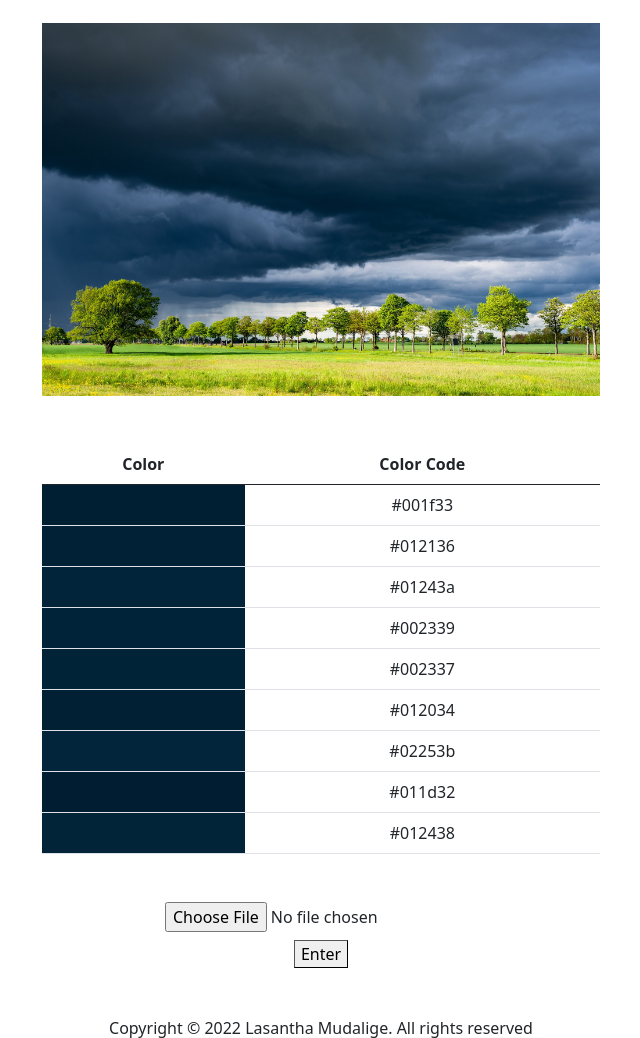
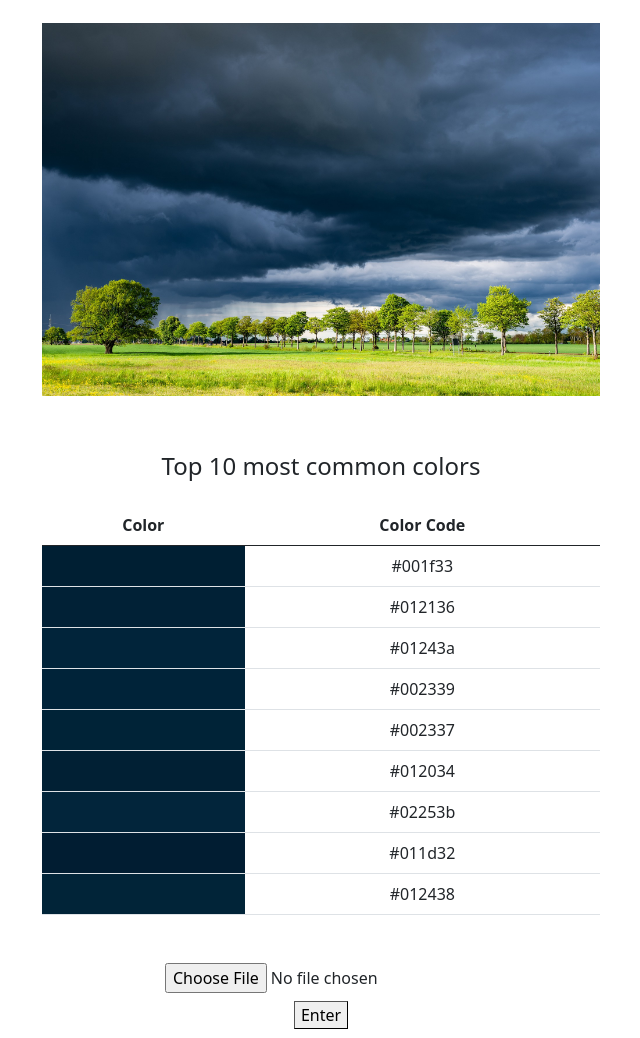
Before and after one commit to lasanthamudalige/image-color-palette-generator, a Flask app: page / in a window 1280 px wide. Shown: the part 111-1149 px from the top of the page, without its empty margins (319-959 px from the left). Run offline with Flask 2, Linux system fonts and the light colour scheme.

Commit message:
add a heading for the table

```diff
--- a/templates/index.html
+++ b/templates/index.html
@@ -23,6 +23,8 @@
         <h2 class="pt-2">Demo</h2>
         <img src="{{ image }}" class="rounded w-50 pt-4 pb-5" alt="Image">
 
+        <h4 class="mt-2 mb-4">Top 10 most common colors</h4>
+
         <table class="table table-hover w-50 m-auto mb-5">
           <thead>
             <tr>
@@ -33,7 +35,7 @@
           <tbody>
             {% for color in colors %}
             <tr>
-              <td style="background-color: {{color}};"></td>
+              <td style="background-color: {{color}}"></td>
               <td>{{ color }}</td>
             {% endfor %}
             </tr>
```
